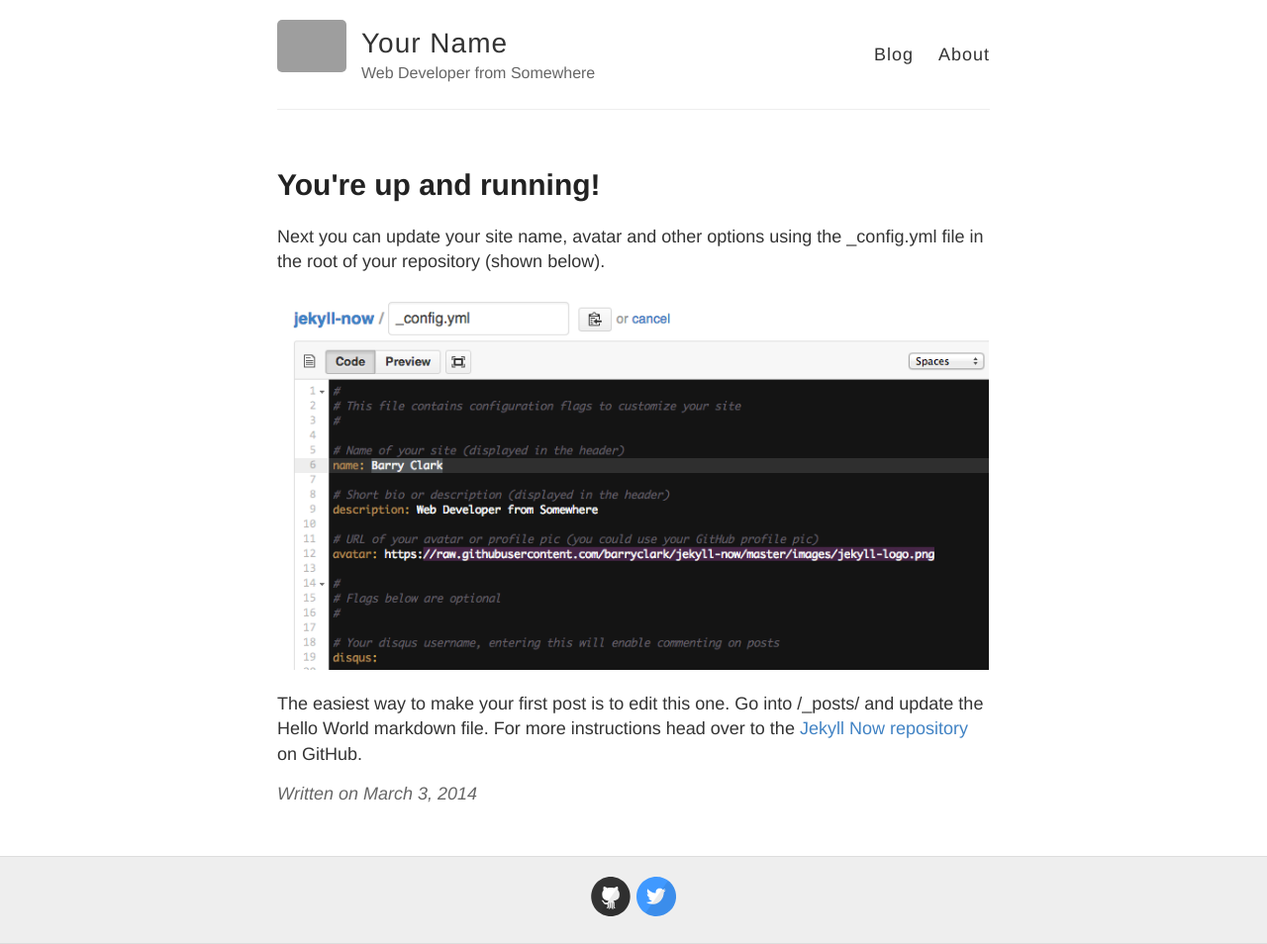
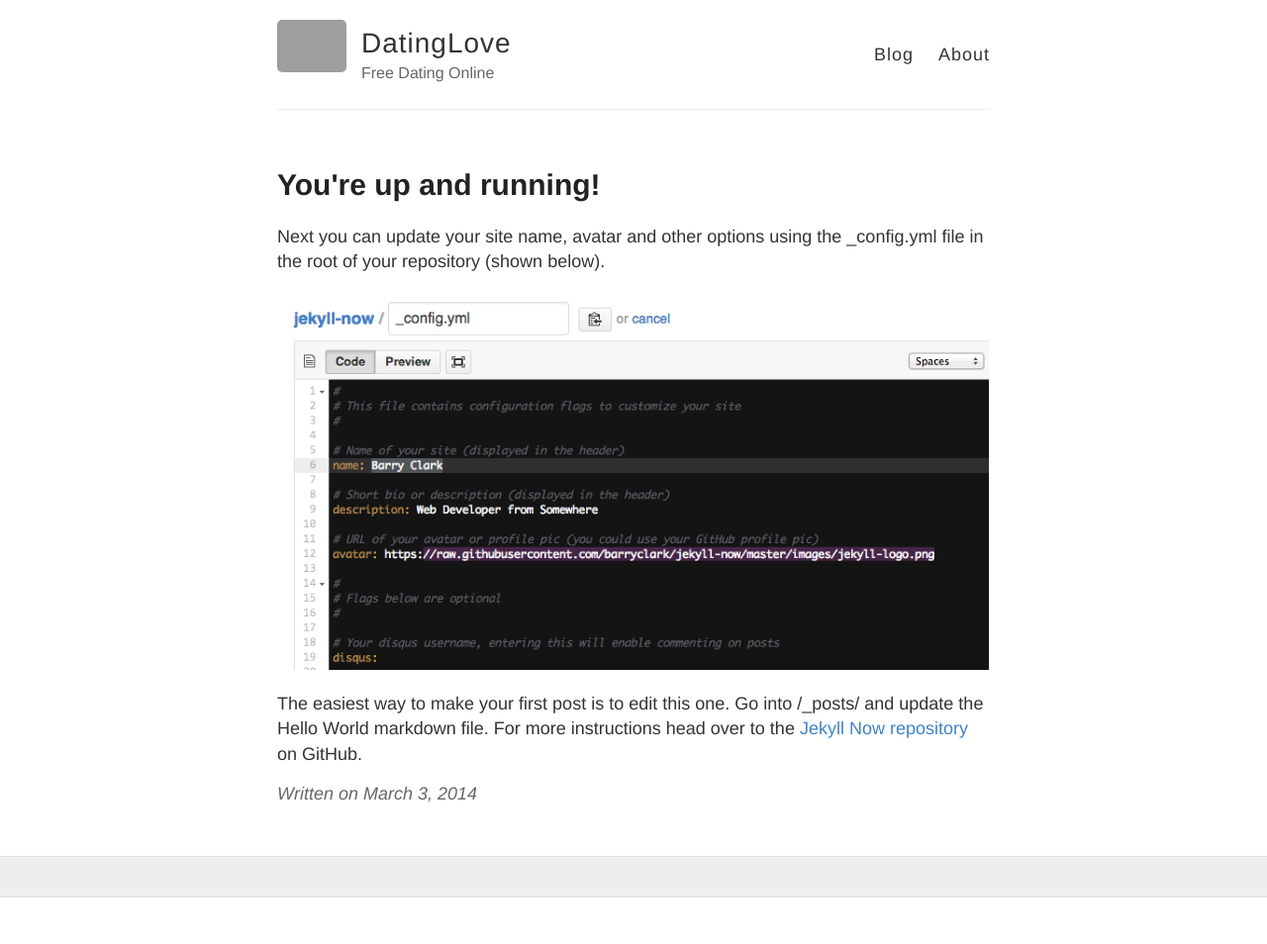
Before and after one commit to llanahlace/llanahlace.github.io, a Jekyll site: the page built from _posts/2014-3-3-Hello-World.md, in a window 1280 px wide. Shown: the whole page at 99% size. Built offline with Jekyll 4.4.1, drawn with Linux system fonts in a browser that asks for light colours; after the commit the page ends 907 px from its top, so only the background shows below that; grey boxes are pictures that could not be loaded.

Commit message:
another commit

```diff
--- a/_config.yml
+++ b/_config.yml
@@ -3,10 +3,10 @@
 #
 
 # Name of your site (displayed in the header)
-name: Your Name
+name: DatingLove
 
 # Short bio or description (displayed in the header)
-description: Web Developer from Somewhere
+description: Free Dating Online
 
 # URL of your avatar or profile pic (you could use your GitHub profile pic)
 avatar: https://raw.githubusercontent.com/barryclark/jekyll-now/master/images/jekyll-logo.png
@@ -21,12 +21,12 @@ footer-links:
   email:
   facebook:
   flickr:
-  github: barryclark/jekyll-now
+  github:
   instagram:
   linkedin:
   pinterest:
   rss: # just type anything here for a working RSS icon
-  twitter: jekyllrb
+  twitter:
   stackoverflow: # your stackoverflow profile, e.g. "users/50476/bart-kiers"
   youtube: # channel/<your_long_string> or user/<user-name>
   googleplus: # anything in your profile username that comes after plus.google.com/
```
